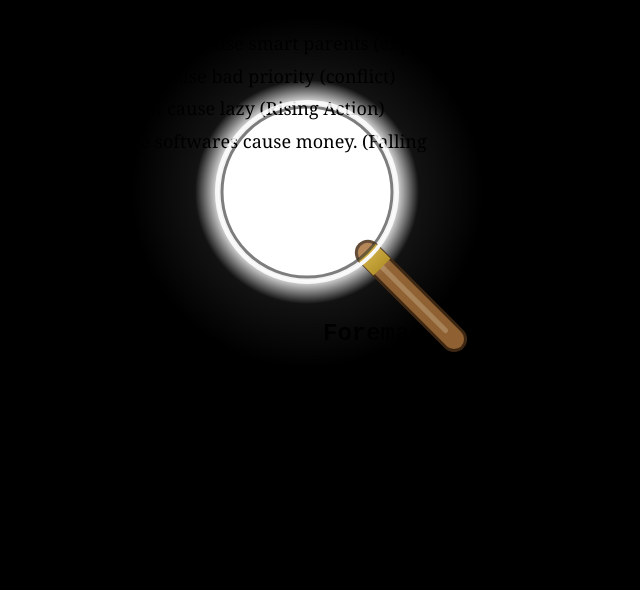
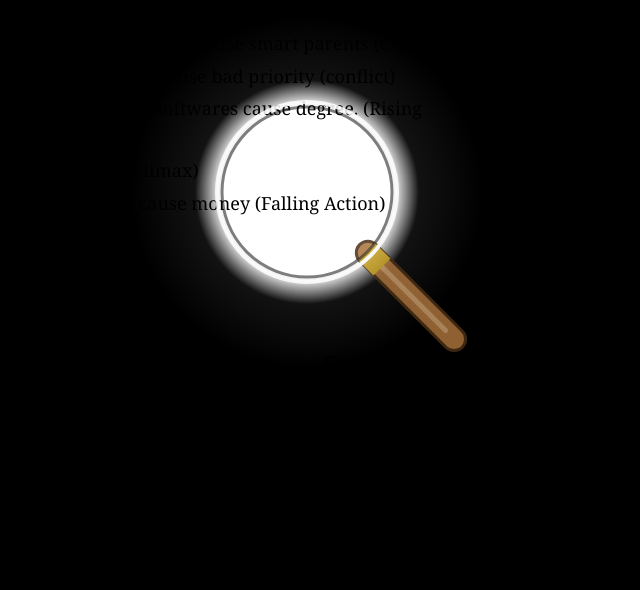
Before and after one commit to Laluboom/visesh-portfolio-v.2, a Next.js app: page /about in a window 1280 px wide. Shown: the part 208-798 px from the top of the page, without its empty margins (333-973 px from the left). Built offline with nearby package versions, Linux system fonts and the light colour scheme.

Commit message:
Give the story a climax, and lose the calculator
The CLI calculator was not a turning point, it was a Tuesday. The real
beats are the degree, missing the internship, and the startup.

```diff
--- a/src/app/about/page.tsx
+++ b/src/app/about/page.tsx
@@ -11,13 +11,14 @@ export default function AboutPage() {
           </p>
           {/*
             One beat per line. Newlines inside a single <p> collapse to
-            spaces, which ran all five of these together.
+            spaces, which ran all of these together.
           */}
           <div className="mt-4 space-y-1">
             <p>Existed in upper quartile of scholastic ranking cause smart parents (exposition)</p>
             <p>Wasted a year on mechanical engineering cause bad priority (conflict)</p>
-            <p>Built a CLI physics calculator using chatgpt cause lazy (Rising Action)</p>
-            <p>Studied Math and Data Science and made softwares cause money. (Falling Action)</p>
+            <p>Studied Math and Data Science and made softwares cause degree. (Rising Action)</p>
+            <p>Did not score an internship cause lazy (Climax)</p>
+            <p>working with a startup and networking cause money (Falling Action)</p>
             <p>Idk yet, obviously (Resolution)</p>
           </div>
         </div>
```
